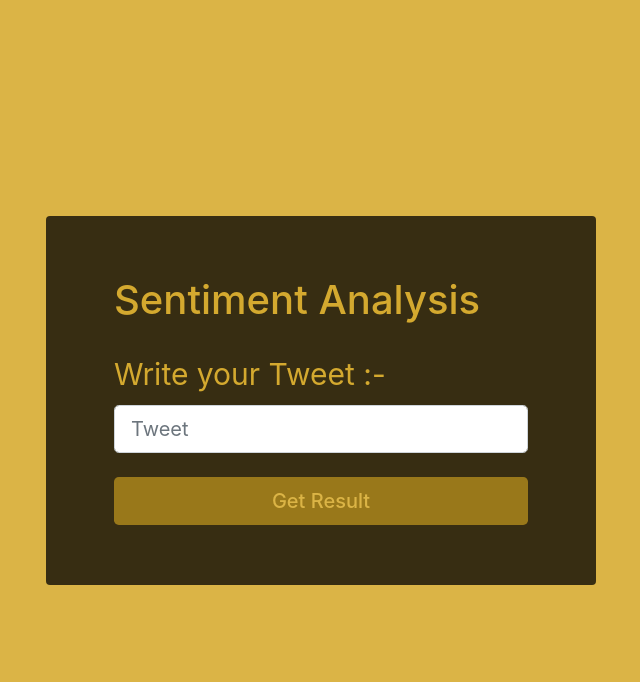
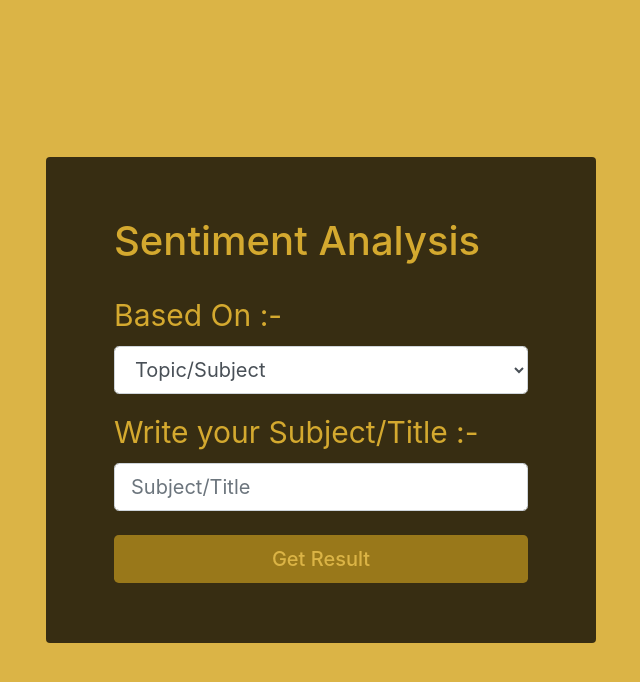
Before and after one commit to 18bce133/Sentiment-Analysis-using-bert, a Flask app: page / in a window 1280 px wide. Shown: the top 682 px of the page, without its empty margins (319-959 px from the left). Run offline with Flask 2, Linux system fonts and the light colour scheme; parts of the project's set-up code (start-up, migrations or seed data) failed here and were passed over.

Commit message:
Subject Option added

```diff
--- a/app.py
+++ b/app.py
@@ -1,5 +1,6 @@
 from flask import Flask,render_template,url_for,request
 from utils import predict_result
+from query_filter import get_result
 app = Flask(__name__)
 
 @app.route('/')
@@ -8,9 +9,14 @@ def index():
 
 @app.route('/predict',methods=['POST'])
 def predict():
-    sentence = request.form['tweet']
-    tweet = predict_result(sentence)
-    return render_template("prediction.html",data = tweet[0]==1,sentence=sentence)
+    if request.form['options']=='text':
+        sentence = request.form['tweet']
+        tweet = predict_result(sentence)
+        return render_template("prediction.html",data = tweet=="positive",sentence=sentence,dis="Your Tweet = ")
+    else:
+        sentence = request.form['tweet']
+        res = get_result(sentence)
+        return render_template("prediction.html",data = res=="positive",sentence=sentence,dis="Your Subject = ")
 
 if __name__ == "__main__":
     app.run(debug=True)
--- a/requirements.txt
+++ b/requirements.txt
@@ -6,3 +6,5 @@ pickle-mixin
 scikit-learn
 flask
 nltk
+tweepy
+python-dotenv
--- a/static/index.css
+++ b/static/style.css
@@ -45,7 +45,7 @@ h1{
 
 p{
     text-align: center;
-    font-size: 20px;
+    font-size: 30px;
 }
 
 img {
@@ -55,3 +55,8 @@ img {
     margin-left: auto;
     margin-right: auto;
 }
+
+tp{
+    padding-top: 30px;
+    padding-bottom: 30px;
+}
--- a/templates/index.html
+++ b/templates/index.html
@@ -5,7 +5,7 @@
     <meta name="viewport" content="width=device-width, initial-scale=1.0">
     <title>Sentiment Analysis</title>
     <link rel="stylesheet" href="https://cdn.jsdelivr.net/npm/bootstrap@4.5.3/dist/css/bootstrap.min.css" integrity="sha384-TX8t27EcRE3e/ihU7zmQxVncDAy5uIKz4rEkgIXeMed4M0jlfIDPvg6uqKI2xXr2" crossorigin="anonymous">
-    <link rel="stylesheet" href="{{ url_for('static',filename= 'index.css') }}">
+    <link rel="stylesheet" href="{{ url_for('static',filename= 'style.css') }}">
 </head>
 <body>
     <main>
@@ -14,14 +14,34 @@
                 <div><h1>Sentiment Analysis</h1></div>
                 <form action="{{ url_for('predict') }}" id="loginForm" method="POST">
                     <div class="form-group">
-                      <label>Write your Tweet :-</label>
-                      <input name="tweet" type="text" class="form-control form-control-lg" id="name_id" placeholder="Tweet">
+                        <label for="Options">Based On :-</label>
+                        <select id="Options" name="options" onchange="sub()" class="form-control form-control-lg">
+                          <option value="sub">Topic/Subject</option>
+                          <option value="text">Text Tweet</option>
+                        </select>
+                    </div>
+                    <div class="form-group" id="text">
+                      <label id="lbl">Write your Subject/Title :-</label>
+                      <input name="tweet" type="text" class="form-control form-control-lg" id="name_id" placeholder="Subject/Title">
                     </div>
                     <button type="submit" class="mt-4 btn  btn-lg btn-block ">Get Result</button>
                   </form>
             </div>
         </div>
     </main>
+    <script>
+        function sub(){
+            var e=document.getElementById("Options");
+            if(e.value=='sub'){
+                document.getElementById("lbl").innerHTML="Write your Subject/Title :-";
+                document.getElementById("name_id").placeholder="Subject/Title";
+            }
+            else{
+                document.getElementById("lbl").innerHTML="Write your Tweet :-";
+                document.getElementById("name_id").placeholder="Tweet/Text";
+            }
+        }
+    </script>
     <script src="https://code.jquery.com/jquery-3.5.1.slim.min.js" integrity="sha384-DfXdz2htPH0lsSSs5nCTpuj/zy4C+OGpamoFVy38MVBnE+IbbVYUew+OrCXaRkfj" crossorigin="anonymous"></script>
     <script src="https://cdn.jsdelivr.net/npm/bootstrap@4.5.3/dist/js/bootstrap.bundle.min.js" integrity="sha384-ho+j7jyWK8fNQe+A12Hb8AhRq26LrZ/JpcUGGOn+Y7RsweNrtN/tE3MoK7ZeZDyx" crossorigin="anonymous"></script>
 </body>
--- a/templates/prediction.html
+++ b/templates/prediction.html
@@ -5,7 +5,7 @@
     <meta name="viewport" content="width=device-width, initial-scale=1.0">
     <title>Sentiment Analysis</title>
     <link rel="stylesheet" href="https://cdn.jsdelivr.net/npm/bootstrap@4.5.3/dist/css/bootstrap.min.css" integrity="sha384-TX8t27EcRE3e/ihU7zmQxVncDAy5uIKz4rEkgIXeMed4M0jlfIDPvg6uqKI2xXr2" crossorigin="anonymous">
-    <link rel="stylesheet" href="static/index.css">
+    <link rel="stylesheet" href="static/style.css">
 </head>
 <body>
     <main>
@@ -13,8 +13,7 @@
             <div>
                 <div><h1>Report :-</h1></div>
                 <div class="form-group">
-                    <label>Your Tweet :-</label>
-                    <p>"{{ sentence }}"</p>
+                    <p>{{ dis }}"{{ sentence }}"</p>
                 </div>
 
                 {% if data %}
--- a/utils.py
+++ b/utils.py
@@ -22,7 +22,9 @@ def predict_result(sentence):
     sentence = text_preprocess(sentence)
     with open('pickle_files/lrmodel.pkl','rb') as mp:
         model = pickle.load(mp)
-    return model.predict([sentence])
-
+    result = model.predict([sentence])[0]
+    if result == 1:
+        return "positive"
+    return "negative"
 
 print(predict_result(text_preprocess("My brother is sad")))
```
Also changed, not shown: query_filter.py (+64 -76 lines), 1 other file.
